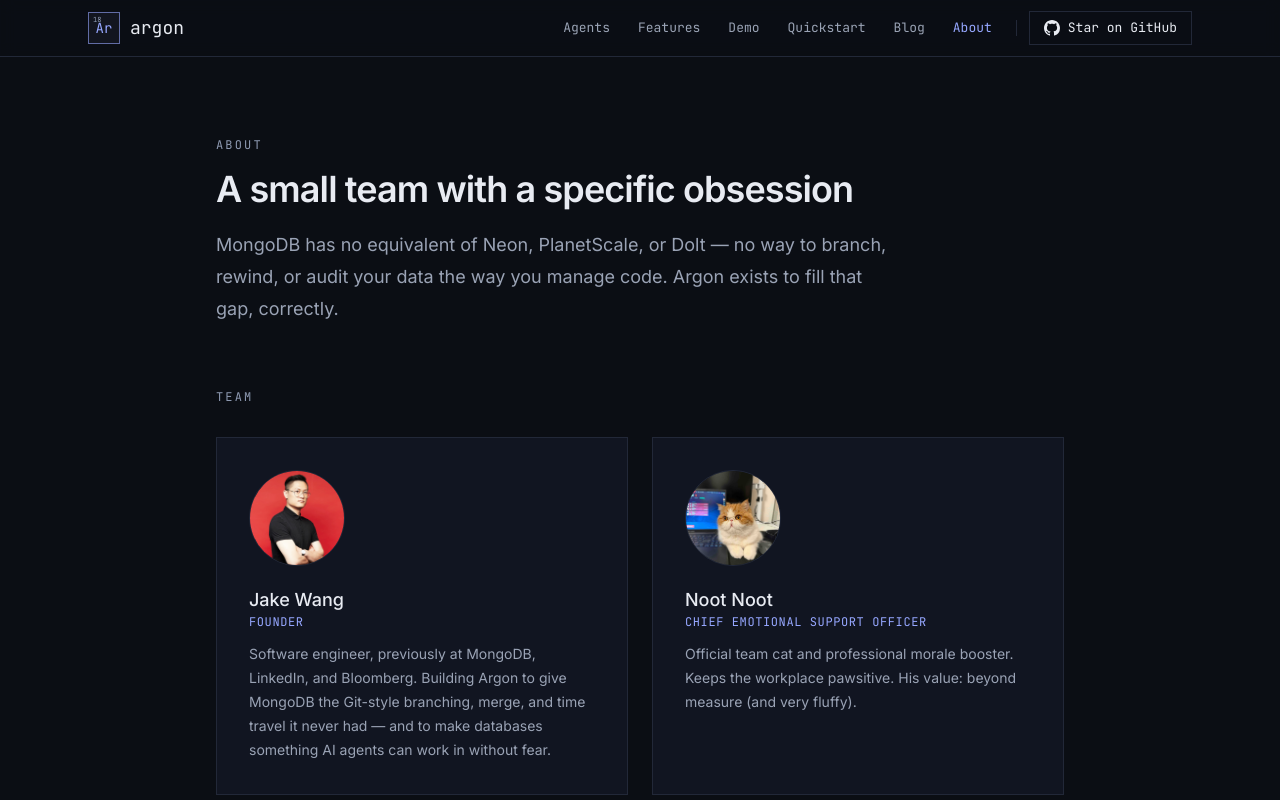
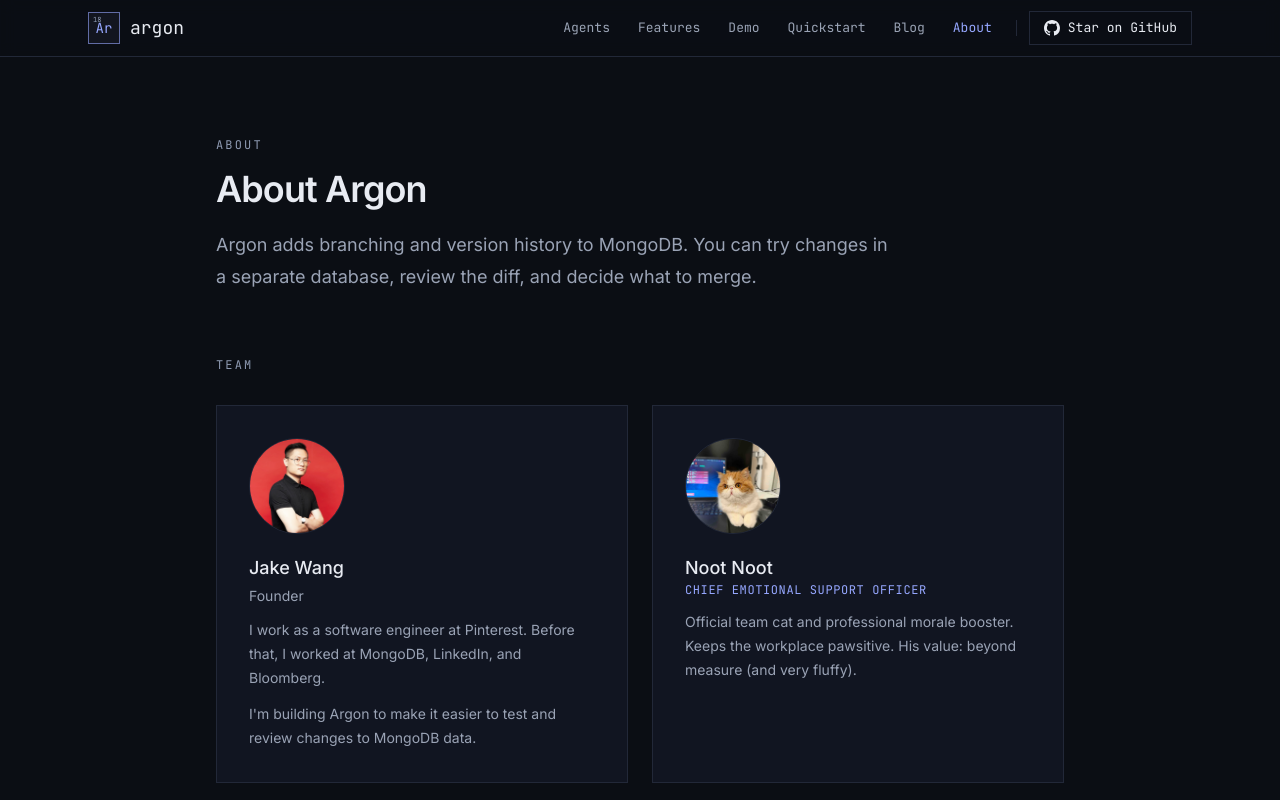
Before and after one commit to jakezwang/argon-website, a Next.js app: page /about in a window 1280 px wide. Shown: the top 800 px of the page. Built offline with nearby package versions, Linux system fonts and the light colour scheme.

Commit message:
Update founder biography for Pinterest and simplify About copy

```diff
--- a/app/about/page.tsx
+++ b/app/about/page.tsx
@@ -5,7 +5,7 @@
 export const metadata = {
   title: { absolute: "About Argon — The Versioning Layer for MongoDB" },
   description:
-    "MongoDB has no Neon, PlanetScale, or Dolt. Argon Labs builds the open-source versioning layer that brings Git-style branching and time travel to MongoDB.",
+    "About Argon, an open-source tool for branching and reviewing MongoDB data, and its founder Jake Wang.",
   alternates: { canonical: "/about" },
 };
 
@@ -14,12 +14,11 @@
     <div className="mx-auto max-w-4xl px-6 py-16 sm:py-20">
       <p className="kicker mb-4">About</p>
       <h1 className="text-4xl font-semibold tracking-tight text-brand-text">
-        A small team with a specific obsession
+        About Argon
       </h1>
       <p className="mt-5 max-w-2xl text-lg leading-8">
-        MongoDB has no equivalent of Neon, PlanetScale, or Dolt — no way to
-        branch, rewind, or audit your data the way you manage code. Argon exists
-        to fill that gap, correctly.
+        Argon adds branching and version history to MongoDB. You can try changes
+        in a separate database, review the diff, and decide what to merge.
       </p>
 
       {/* Team */}
@@ -45,14 +44,16 @@
                 Jake Wang
               </Link>
             </h3>
-            <p className="font-mono text-xs uppercase tracking-wider text-brand-primary">
+            <p className="mt-1 text-sm text-brand-text-darker">
               Founder
             </p>
             <p className="mt-3 text-sm leading-6">
-              Software engineer, previously at MongoDB, LinkedIn, and Bloomberg.
-              Building Argon to give MongoDB the Git-style branching, merge, and
-              time travel it never had — and to make databases something AI
-              agents can work in without fear.
+              I work as a software engineer at Pinterest. Before that, I worked
+              at MongoDB, LinkedIn, and Bloomberg.
+            </p>
+            <p className="mt-3 text-sm leading-6">
+              I&apos;m building Argon to make it easier to test and review
+              changes to MongoDB data.
             </p>
           </div>
           <div className="border border-brand-edge bg-brand-surface p-8">
```
